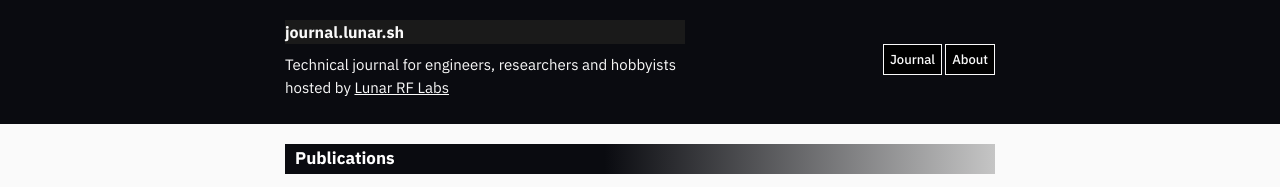
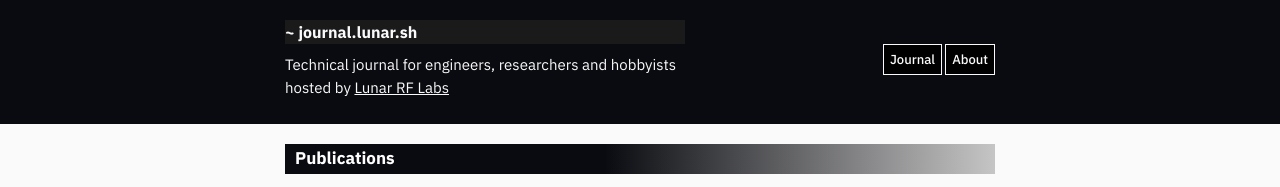
Before and after one commit to microstub/microstub.github.io, a Jekyll site: the page built from index.html, in a window 1280 px wide. Shown: the top 187 px of the page. Built offline with Jekyll 4.4.1, drawn with Linux system fonts in a browser that asks for light colours; nearby versions of some CDN libraries.

Commit message:
Update default.html

```diff
--- a/_layouts/default.html
+++ b/_layouts/default.html
@@ -60,7 +60,7 @@
       <header class="site-header clearfix">
         <div class="site-info">
           <h1 class="site-name"><a class="no-decoration" href="{{ site.baseurl }}/">
-            {{ site.ref }}<span class="caret"></span></a></h1>
+            ~ {{ site.ref }}<span class="caret"></span></a></h1>
           <p class="site-description">{{ site.bio }}</p>
         </div>
         <nav>
```
